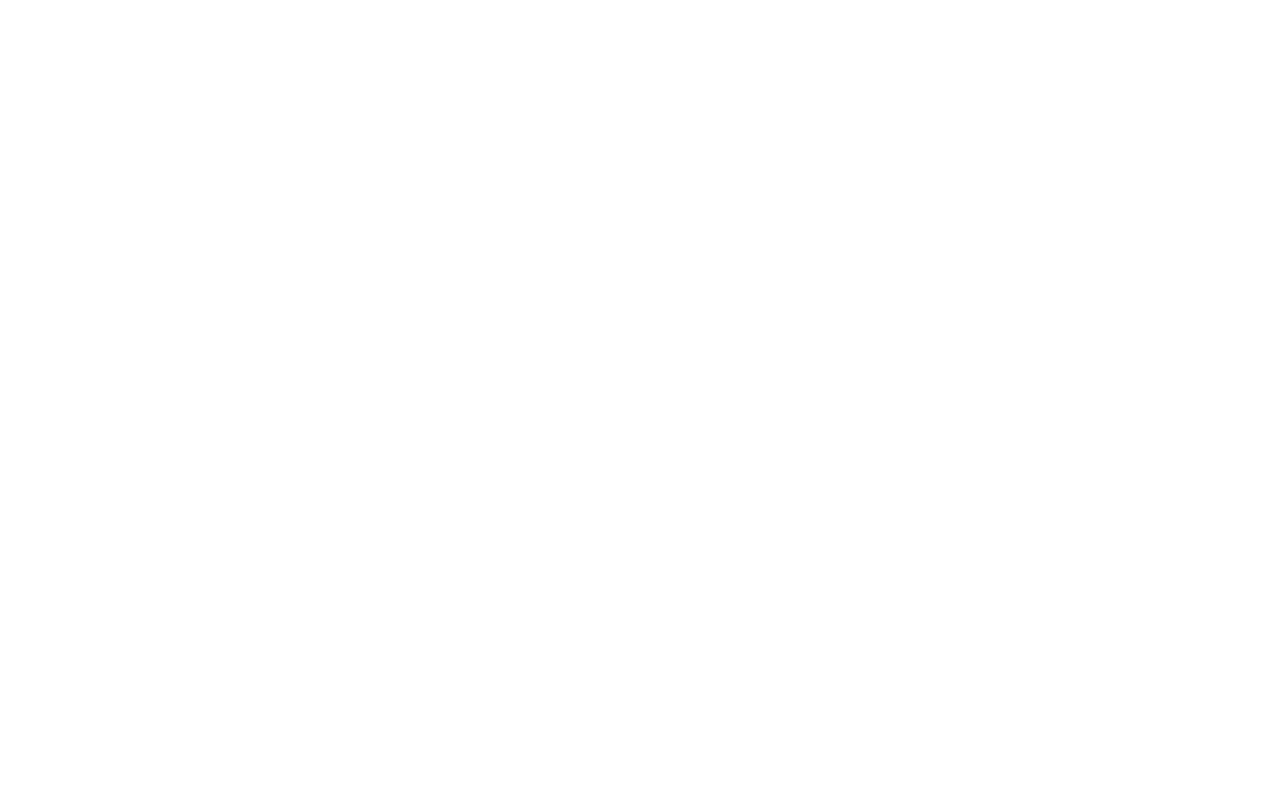
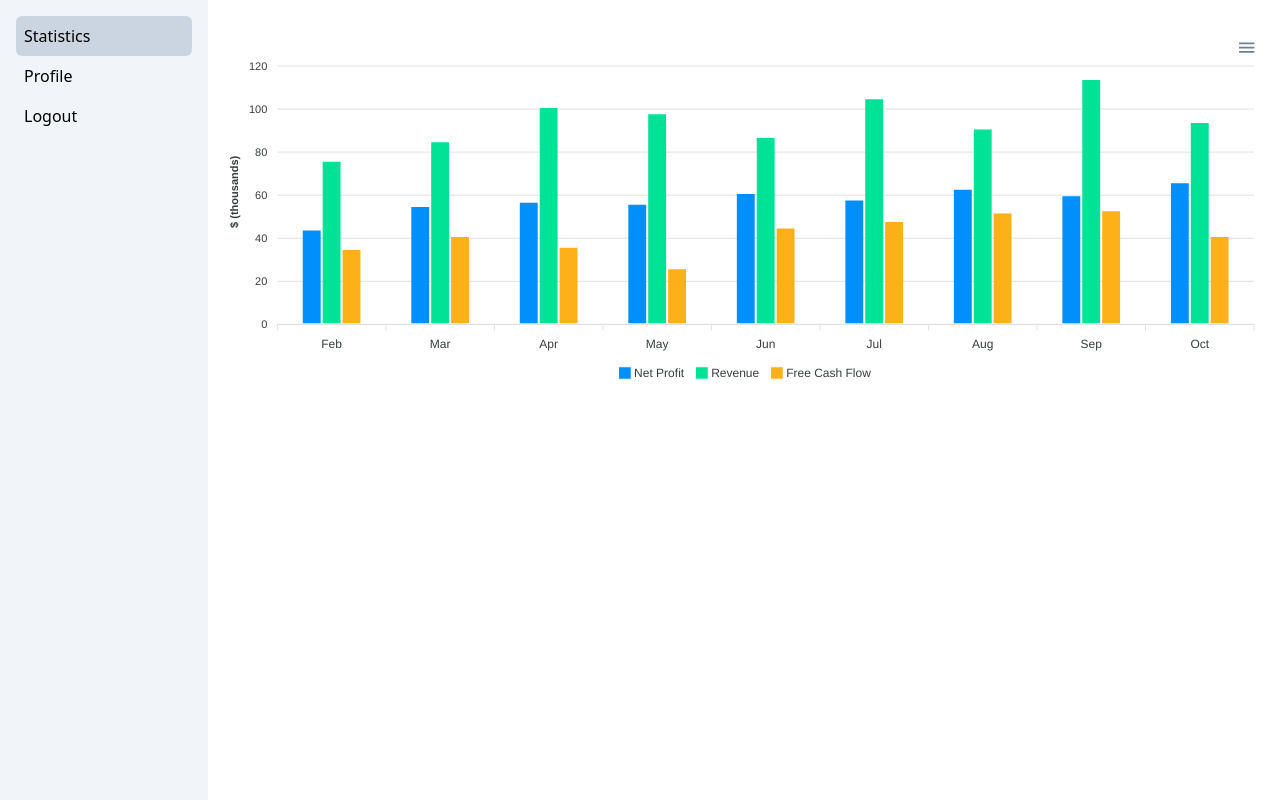
Before and after one commit to devaziz1/BFrontend, a React (Vite) app: page /dashboard/stats in a window 1280 px wide. Before the commit this address had no page. Built offline with nearby package versions, Linux system fonts and the light colour scheme; sample sign-in values are in the browser's storage.

Commit message:
apex graphs added

```diff
--- a/package.json
+++ b/package.json
@@ -11,11 +11,13 @@
   },
   "dependencies": {
     "antd": "^5.19.1",
+    "apexcharts": "^3.50.0",
     "axios": "^1.7.2",
     "flowbite": "^2.4.1",
     "flowbite-react": "^0.10.1",
     "prop-types": "^15.8.1",
     "react": "^18.3.1",
+    "react-apexcharts": "^1.4.1",
     "react-dom": "^18.3.1",
     "react-router-dom": "^6.24.1"
   },
--- a/src/App.jsx
+++ b/src/App.jsx
@@ -9,13 +9,17 @@
 import SignUp from "./Views/SignUp";
 import Login from "./Views/Login";
 import DashBoard from "./Views/DashBoard";
+
+
 import PropTypes from "prop-types";
 
 import "./index.css";
+import Statistics from "./Views/Statistics";
+import Profile from "./Views/Profile";
 
 
 const PrivateRoute = ({ element }) => {
- const authenticated = localStorage.getItem("auth");
+  const authenticated = localStorage.getItem("auth");
 
   return authenticated ? element : <Navigate to="/login" replace />;
 };
@@ -35,7 +39,10 @@
           exact
           path="/dashboard"
           element={<PrivateRoute element={<DashBoard />} />}
-        />
+        >
+          <Route path="stats" element={<Statistics />} />
+          <Route path="profile" element={<Profile />} />
+        </Route>
       </Routes>
     </Router>
   );
--- a/src/Views/DashBoard.jsx
+++ b/src/Views/DashBoard.jsx
@@ -1,11 +1,59 @@
+import { useState } from "react";
+import { Outlet, useNavigate } from "react-router-dom";
+import { FaBars } from "react-icons/fa"; // Import an icon from react-icons
 
+const Dashboard = () => {
+  const navigate = useNavigate();
+  const [active, setActive] = useState("Statistics");
+  const [sidebarOpen, setSidebarOpen] = useState(false);
 
+  const sideBarOptions = [
+    { name: "Statistics", path: "/dashboard/stats" },
+    { name: "Profile", path: "/dashboard/profile" },
+    { name: "Logout", path: "/login" },
+  ];
 
+  const handleNavigation = (option) => {
+    setActive(option.name);
+    navigate(option.path);
+    setSidebarOpen(false); // Close sidebar on navigation
+  };
 
-const DashBoard = () => {
   return (
-    <div>DashBoard</div>
-  )
-}
+    <div className="flex h-screen">
+      {/* Sidebar */}
+      <div
+        className={`fixed inset-y-0 left-0 bg-slate-100 p-4 transition-transform transform ${
+          sidebarOpen ? "translate-x-0" : "-translate-x-full"
+        } md:relative md:translate-x-0 md:col-span-3 md:block`}
+      >
+        <ul>
+          {sideBarOptions.map((option) => (
+            <li
+              key={option.name}
+              className={`p-2 rounded-md cursor-pointer w-44 ${
+                active === option.name ? "bg-slate-300" : "hover:bg-slate-300"
+              }`}
+              onClick={() => handleNavigation(option)}
+            >
+              {option.name}
+            </li>
+          ))}
+        </ul>
+      </div>
 
-export default DashBoard
+      {/* Main content */}
+      <div className="flex-1 md:col-span-9 p-4">
+        <button
+          className="md:hidden p-2"
+          onClick={() => setSidebarOpen(!sidebarOpen)}
+        >
+          <FaBars />
+        </button>
+        <Outlet />
+      </div>
+    </div>
+  );
+};
+
+export default Dashboard;
--- /dev/null
+++ b/src/Views/Profile.jsx
@@ -0,0 +1,9 @@
+
+
+function Profile() {
+  return (
+    <div>Profile</div>
+  )
+}
+
+export default Profile
--- /dev/null
+++ b/src/Views/Statistics.jsx
@@ -0,0 +1,86 @@
+import  { useState } from 'react';
+import ReactApexChart from 'react-apexcharts';
+
+const Statistics = () => {
+  const [series] = useState([
+    {
+      name: "Net Profit",
+      data: [44, 55, 57, 56, 61, 58, 63, 60, 66],
+    },
+    {
+      name: "Revenue",
+      data: [76, 85, 101, 98, 87, 105, 91, 114, 94],
+    },
+    {
+      name: "Free Cash Flow",
+      data: [35, 41, 36, 26, 45, 48, 52, 53, 41],
+    },
+  ]);
+
+  const [options] = useState({
+    chart: {
+      type: "bar",
+      height: 350,
+    },
+    plotOptions: {
+      bar: {
+        horizontal: false,
+        columnWidth: "55%",
+        endingShape: "rounded",
+      },
+    },
+    dataLabels: {
+      enabled: false,
+    },
+    stroke: {
+      show: true,
+      width: 2,
+      colors: ["transparent"],
+    },
+    xaxis: {
+      categories: [
+        "Feb",
+        "Mar",
+        "Apr",
+        "May",
+        "Jun",
+        "Jul",
+        "Aug",
+        "Sep",
+        "Oct",
+      ],
+    },
+    yaxis: {
+      title: {
+        text: "$ (thousands)",
+      },
+    },
+    fill: {
+      opacity: 1,
+    },
+    tooltip: {
+      y: {
+        formatter: function (val) {
+          return "$ " + val + " thousands";
+        },
+      },
+    },
+  });
+
+  return (
+    <div>
+      <div id="chart" className='mt-5'>
+        <ReactApexChart
+
+          options={options}
+          series={series}
+          type="bar"
+          height={350}
+        />
+      </div>
+      <div id="html-dist"></div>
+    </div>
+  );
+};
+
+export default Statistics;
--- a/src/useUpdatedLog.js
+++ /dev/null
@@ -1,7 +0,0 @@
-import { useEffect } from "react"
-
-export default function useUpdatedLog(value){
-    useEffect(() => {
-        console.log(value)
-    }, [value]);
-}
```
Also changed, not shown: 1 other file (tests, documents, lock files or other folders).
